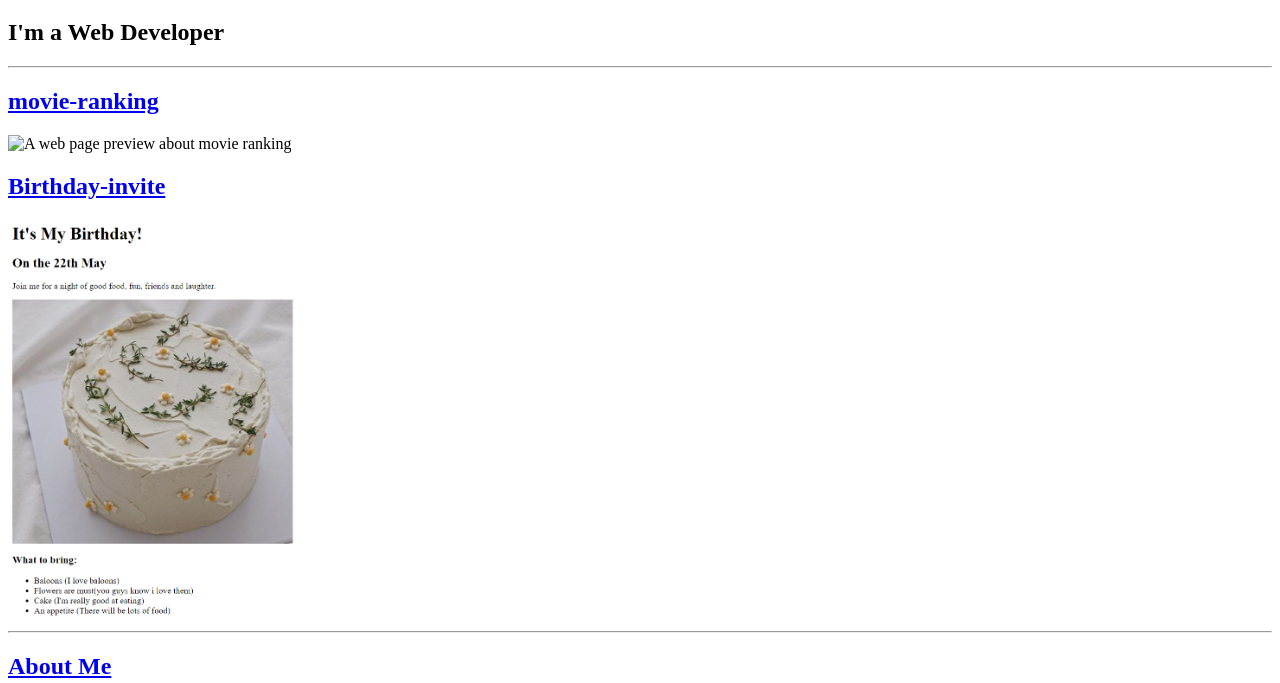
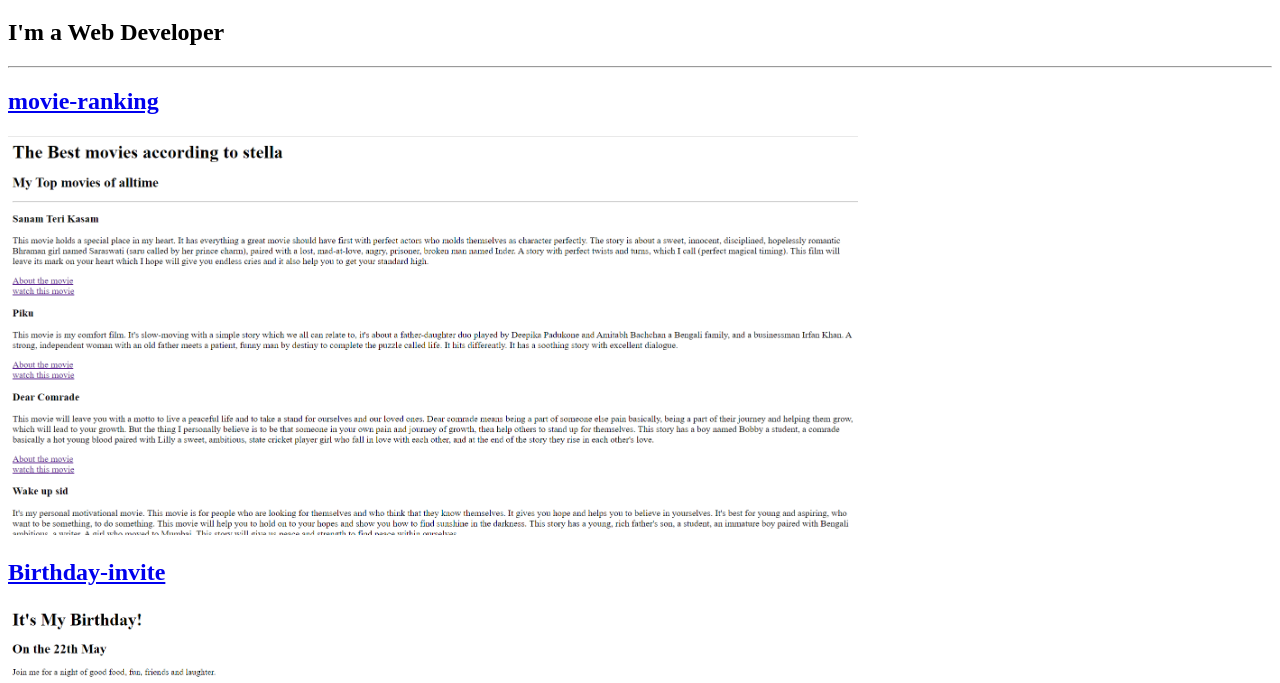
Before and after one commit to stella-sunshine/html.portfolio, a plain HTML site: page index.html in a window 1280 px wide. Shown: the part 61-744 px from the top of the page. Drawn offline with Linux system fonts and the light colour scheme.

Commit message:
Update index.html

```diff
--- a/index.html
+++ b/index.html
@@ -11,7 +11,7 @@
    <h2>I'm a Web Developer</h2>
    <hr>
    <a href="./public/movie-ranking.html"><h2>movie-ranking</h2></a>
-   <img src="./public/1.png" height="400" alt="A web page preview about movie ranking"/>
+   <img src="./assets/images/1.png" height="400" alt="A web page preview about movie ranking"/>
    <a href="./public/birthday-invite.html"><h2>Birthday-invite</h2></a>
    <img src="./assets/images/Birthday-invite.png" height="400" alt="A web page preview about Birthday-invite"/>
    <hr>
```
